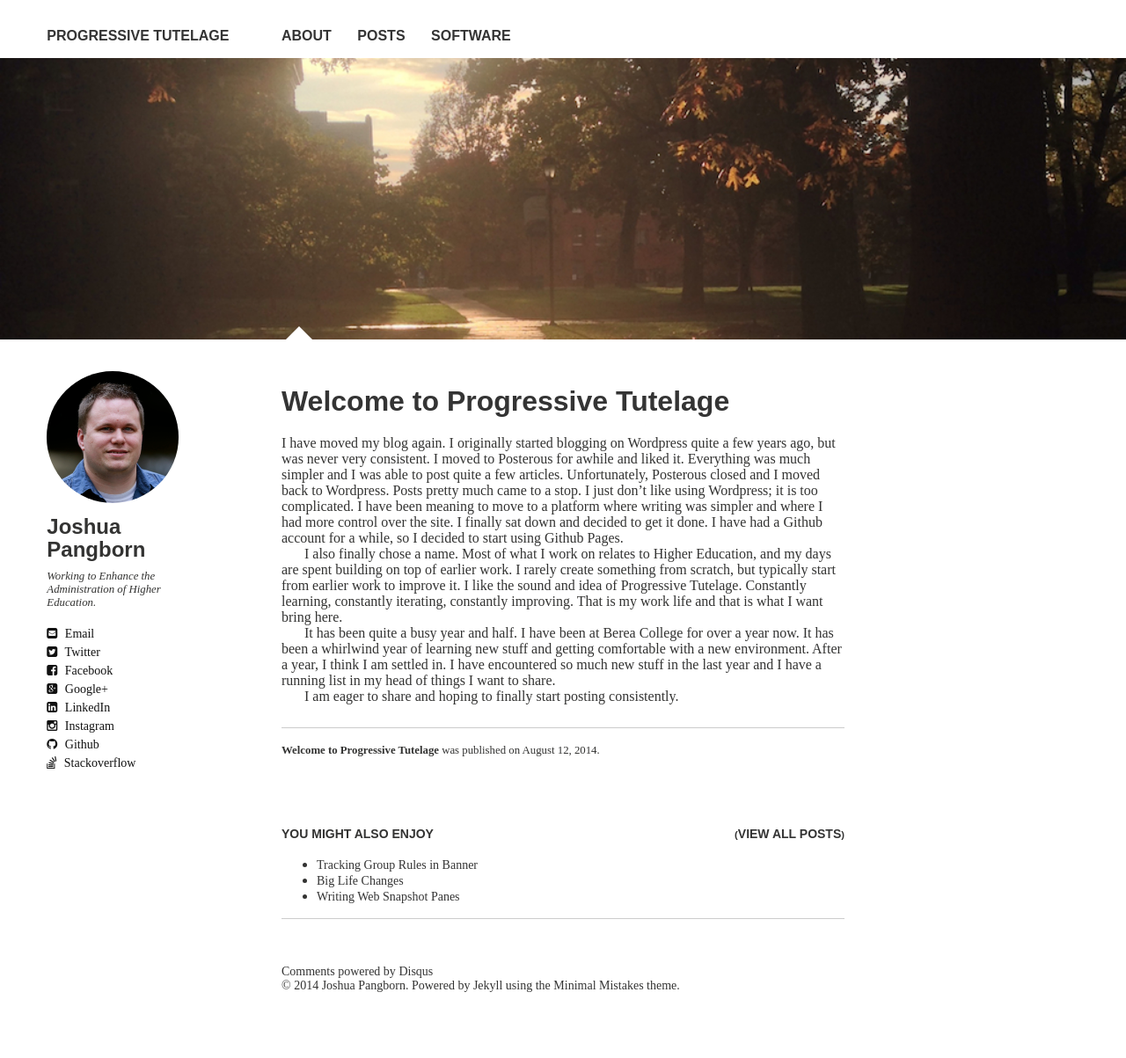
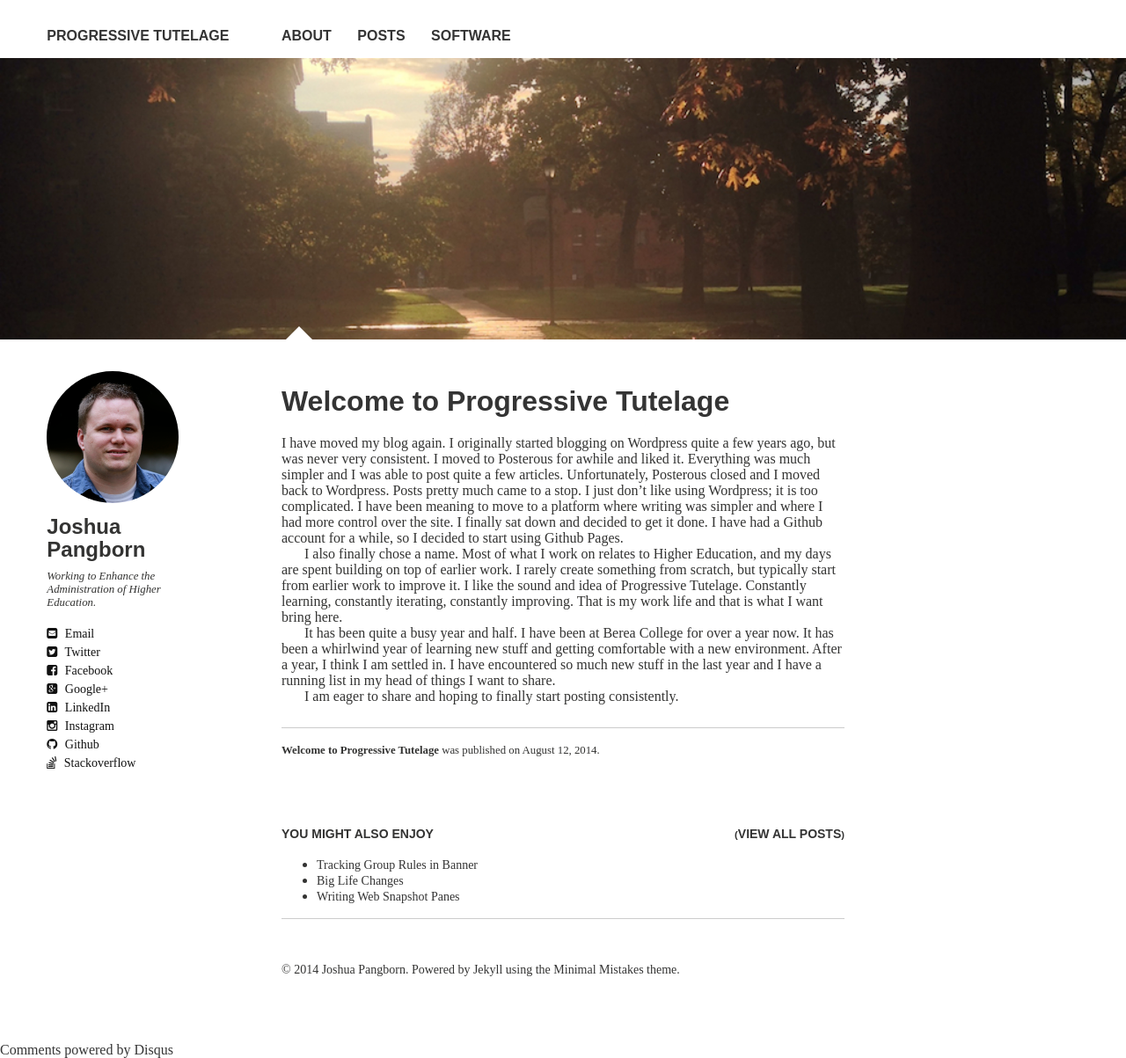
Before and after one commit to jpangborn/jpangborn.github.io, a Jekyll site: the page built from _posts/2014-08-12-welcome-to-progressive-tutelage.md, in a window 1280 px wide. Shown: the whole page at 88% size. Built offline with Jekyll 4.4.1, drawn with Linux system fonts in a browser that asks for light colours; nearby versions of some CDN libraries; some web fonts are replaced; comment, search, counter and statistics services are not loaded.

Commit message:
Updates to Disqus Comments

```diff
--- a/_includes/_disqus_comments.html
+++ b/_includes/_disqus_comments.html
@@ -11,14 +11,12 @@
     })();
 
     /* * * DON'T EDIT BELOW THIS LINE * * */
-    /*
     (function () {
         var s = document.createElement('script'); s.async = true;
         s.type = 'text/javascript';
         s.src = '//' + disqus_shortname + '.disqus.com/count.js';
         (document.getElementsByTagName('HEAD')[0] || document.getElementsByTagName('BODY')[0]).appendChild(s);
     }());
-    */
 </script>
 <noscript>Please enable JavaScript to view the <a href="http://disqus.com/?ref_noscript">comments powered by Disqus.</a></noscript>
 <a href="http://disqus.com" class="dsq-brlink">Comments powered by <span class="logo-disqus">Disqus</span></a>
--- a/_includes/_footer.html
+++ b/_includes/_footer.html
@@ -1,7 +1,3 @@
-{% if page.comments %}
-  {% include _disqus_comments.html %}
-{% endif %}
-
 {% if site.owner.google.adclient %}
 <div class="google-ads">
   <!-- 320 x 50 ad -->
--- a/_includes/_scripts.html
+++ b/_includes/_scripts.html
@@ -15,3 +15,7 @@
 
 </script>
 {% endif %}
+
+{% if page.comments %}
+  {% include _disqus_comments.html %}
+{% endif %}
--- a/_layouts/page.html
+++ b/_layouts/page.html
@@ -37,7 +37,7 @@
     <div class="article-wrap">
       {{ content }}
     </div><!-- /.article-wrap -->
-    {% if site.owner.disqus-shortname and page.comments == true %}
+    {% if site.owner.disqusshortname and page.comments == true %}
       <div id="disqus_thread"></div><!-- /#disqus_thread -->
     {% endif %}
   </article>
```
